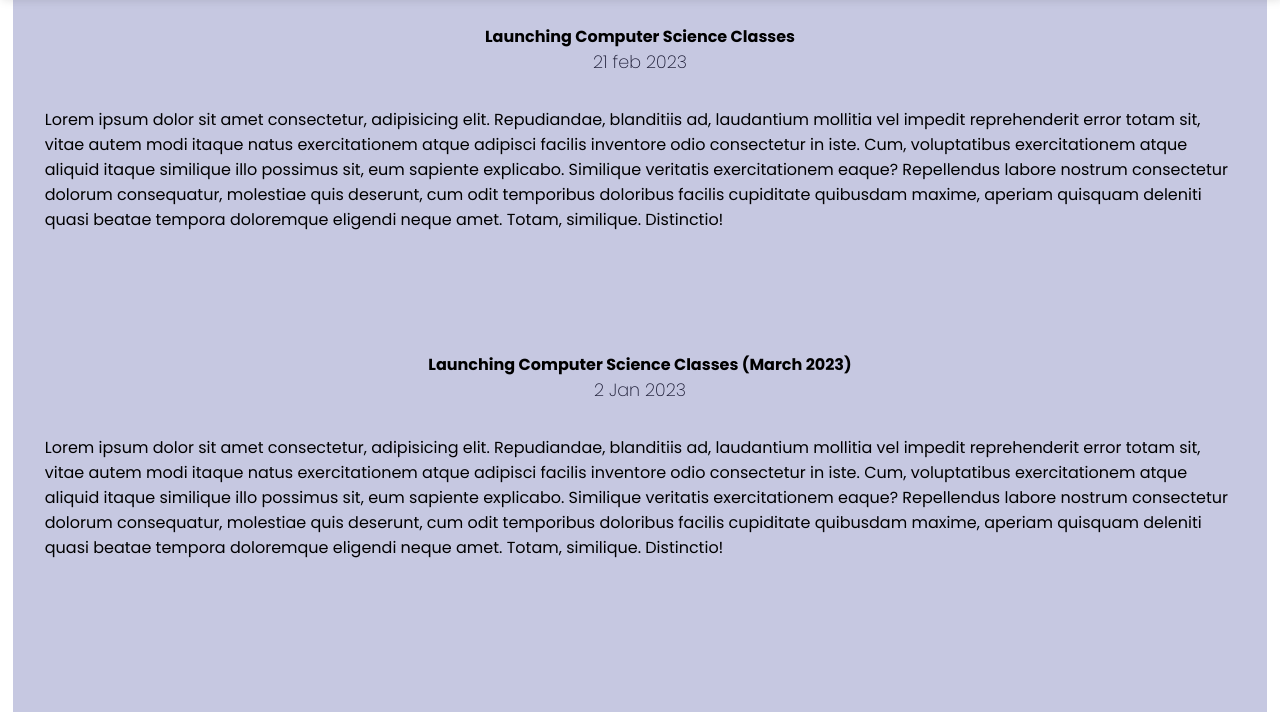
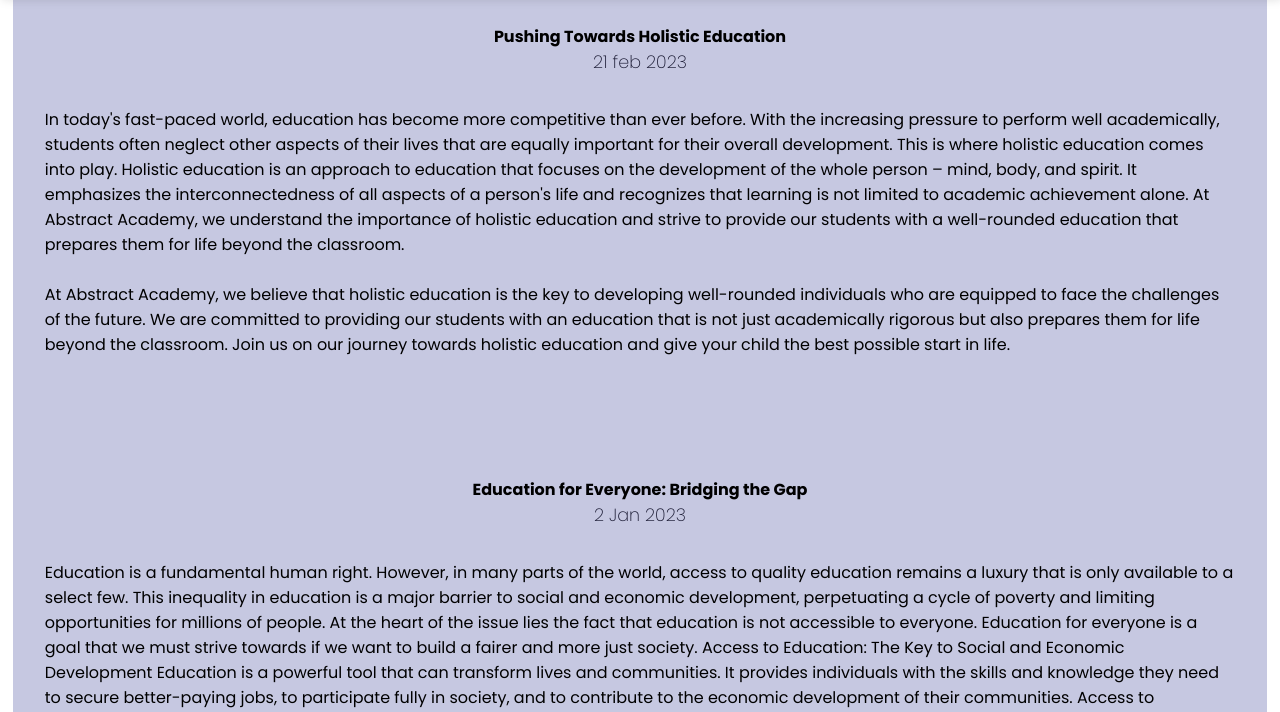
Before and after one commit to teknogyan12345/abstract_academy, a plain HTML site: page blog.html in a window 1280 px wide. Shown: the part 88-800 px from the top of the page. Drawn offline with Linux system fonts and the light colour scheme.

Commit message:
little changes

```diff
--- a/blog.html
+++ b/blog.html
@@ -38,36 +38,58 @@
 
     <section class="blog">
       <div class="item">
-        <h4>Launching Computer Science Classes</h4>
+        <h4>Pushing Towards Holistic Education</h4>
         <h6>21 feb 2023</h6>
         <p>
-          Lorem ipsum dolor sit amet consectetur, adipisicing elit. Repudiandae,
-          blanditiis ad, laudantium mollitia vel impedit reprehenderit error
-          totam sit, vitae autem modi itaque natus exercitationem atque adipisci
-          facilis inventore odio consectetur in iste. Cum, voluptatibus
-          exercitationem atque aliquid itaque similique illo possimus sit, eum
-          sapiente explicabo. Similique veritatis exercitationem eaque?
-          Repellendus labore nostrum consectetur dolorum consequatur, molestiae
-          quis deserunt, cum odit temporibus doloribus facilis cupiditate
-          quibusdam maxime, aperiam quisquam deleniti quasi beatae tempora
-          doloremque eligendi neque amet. Totam, similique. Distinctio!
+          In today's fast-paced world, education has become more competitive
+          than ever before. With the increasing pressure to perform well
+          academically, students often neglect other aspects of their lives that
+          are equally important for their overall development. This is where
+          holistic education comes into play. Holistic education is an approach
+          to education that focuses on the development of the whole person –
+          mind, body, and spirit. It emphasizes the interconnectedness of all
+          aspects of a person's life and recognizes that learning is not limited
+          to academic achievement alone. At Abstract Academy, we understand the
+          importance of holistic education and strive to provide our students
+          with a well-rounded education that prepares them for life beyond the
+          classroom.
+          <br /><br />
+          At Abstract Academy, we believe that holistic education is the key to
+          developing well-rounded individuals who are equipped to face the
+          challenges of the future. We are committed to providing our students
+          with an education that is not just academically rigorous but also
+          prepares them for life beyond the classroom. Join us on our journey
+          towards holistic education and give your child the best possible start
+          in life.
         </p>
       </div>
 
       <div class="item">
-        <h4>Launching Computer Science Classes (March 2023)</h4>
+        <h4>Education for Everyone: Bridging the Gap</h4>
         <h6>2 Jan 2023</h6>
         <p>
-          Lorem ipsum dolor sit amet consectetur, adipisicing elit. Repudiandae,
-          blanditiis ad, laudantium mollitia vel impedit reprehenderit error
-          totam sit, vitae autem modi itaque natus exercitationem atque adipisci
-          facilis inventore odio consectetur in iste. Cum, voluptatibus
-          exercitationem atque aliquid itaque similique illo possimus sit, eum
-          sapiente explicabo. Similique veritatis exercitationem eaque?
-          Repellendus labore nostrum consectetur dolorum consequatur, molestiae
-          quis deserunt, cum odit temporibus doloribus facilis cupiditate
-          quibusdam maxime, aperiam quisquam deleniti quasi beatae tempora
-          doloremque eligendi neque amet. Totam, similique. Distinctio!
+          Education is a fundamental human right. However, in many parts of the
+          world, access to quality education remains a luxury that is only
+          available to a select few. This inequality in education is a major
+          barrier to social and economic development, perpetuating a cycle of
+          poverty and limiting opportunities for millions of people. At the
+          heart of the issue lies the fact that education is not accessible to
+          everyone. Education for everyone is a goal that we must strive towards
+          if we want to build a fairer and more just society. Access to
+          Education: The Key to Social and Economic Development Education is a
+          powerful tool that can transform lives and communities. It provides
+          individuals with the skills and knowledge they need to secure
+          better-paying jobs, to participate fully in society, and to contribute
+          to the economic development of their communities. Access to education
+          is, therefore, essential for reducing poverty, promoting economic
+          growth, and achieving sustainable development. Education for Everyone:
+          Bridging the Gap Despite the importance of education, many children
+          around the world are denied the opportunity to learn. Poverty,
+          conflict, and discrimination are some of the factors that contribute
+          to educational inequalities. Girls, children from disadvantaged
+          backgrounds, and those living in conflict-affected areas are
+          particularly vulnerable. In addition, children with disabilities often
+          face significant barriers to accessing education.
         </p>
       </div>
     </section>
--- a/css/style.css
+++ b/css/style.css
@@ -452,7 +452,7 @@ footer .col-wrapper .col a.yellow:hover {
 /* Courses Page */
 
 .courses {
-  width: 90vw;
+  width: 100%;
   margin-left: 50%;
   transform: translate(-50%);
   text-align: center;
@@ -485,9 +485,14 @@ footer .col-wrapper .col a.yellow:hover {
 
 .course-details .course-detail-text {
   display: flex;
+  gap: 2rem;
   flex-direction: column;
   align-items: center;
   justify-content: space-between;
+}
+
+.course-details .course-detail-text h4 {
+  /* margin-bottom: 2rem; */
 }
 
 .course-details img {
@@ -495,7 +500,7 @@ footer .col-wrapper .col a.yellow:hover {
 }
 
 .course-details p {
-  margin-top: 2rem;
+  /* margin-top: 2rem; */
 }
 
 /* Blog */
```
Also changed, not shown: contact.html (+2 -2 lines).
